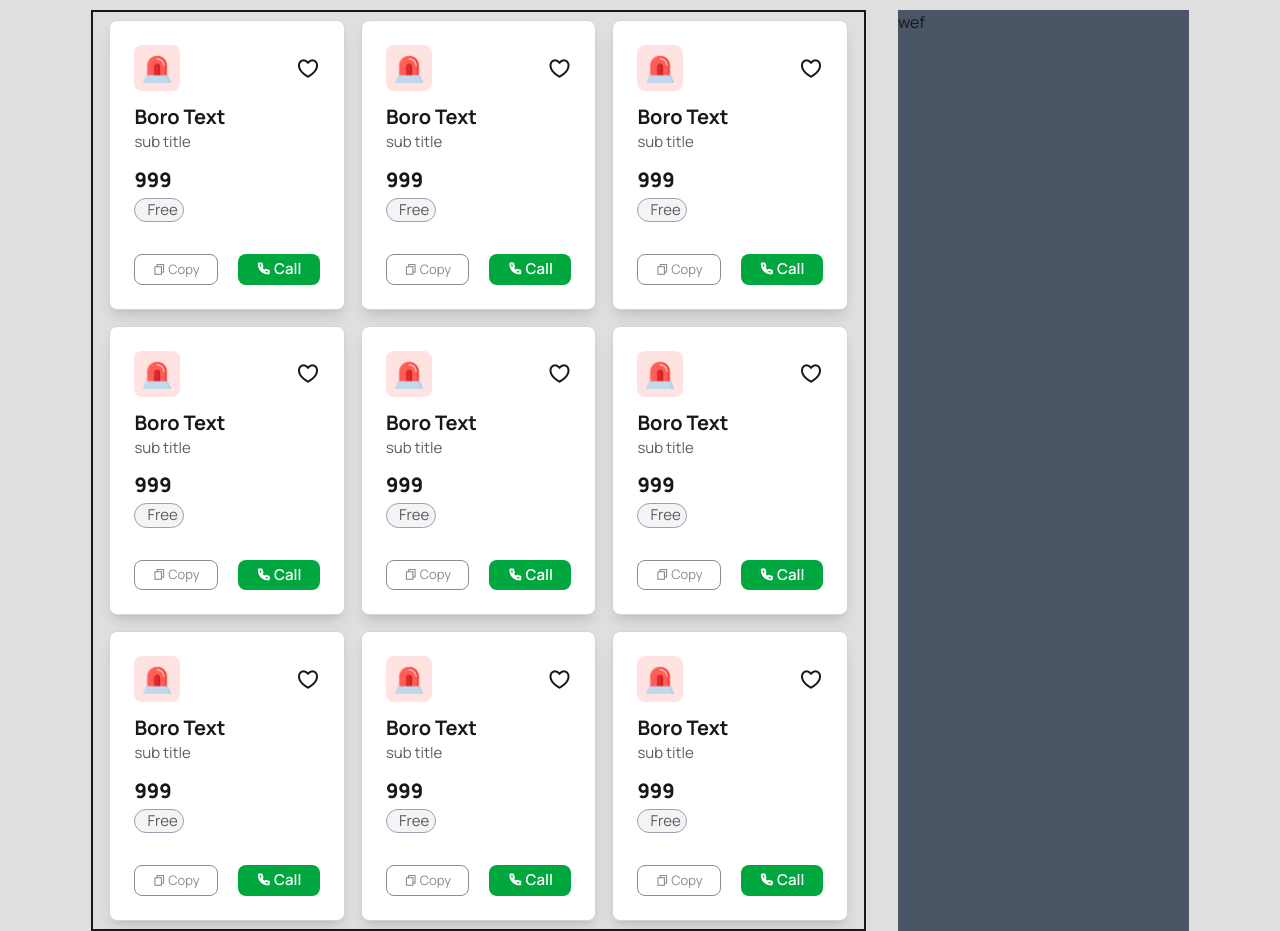
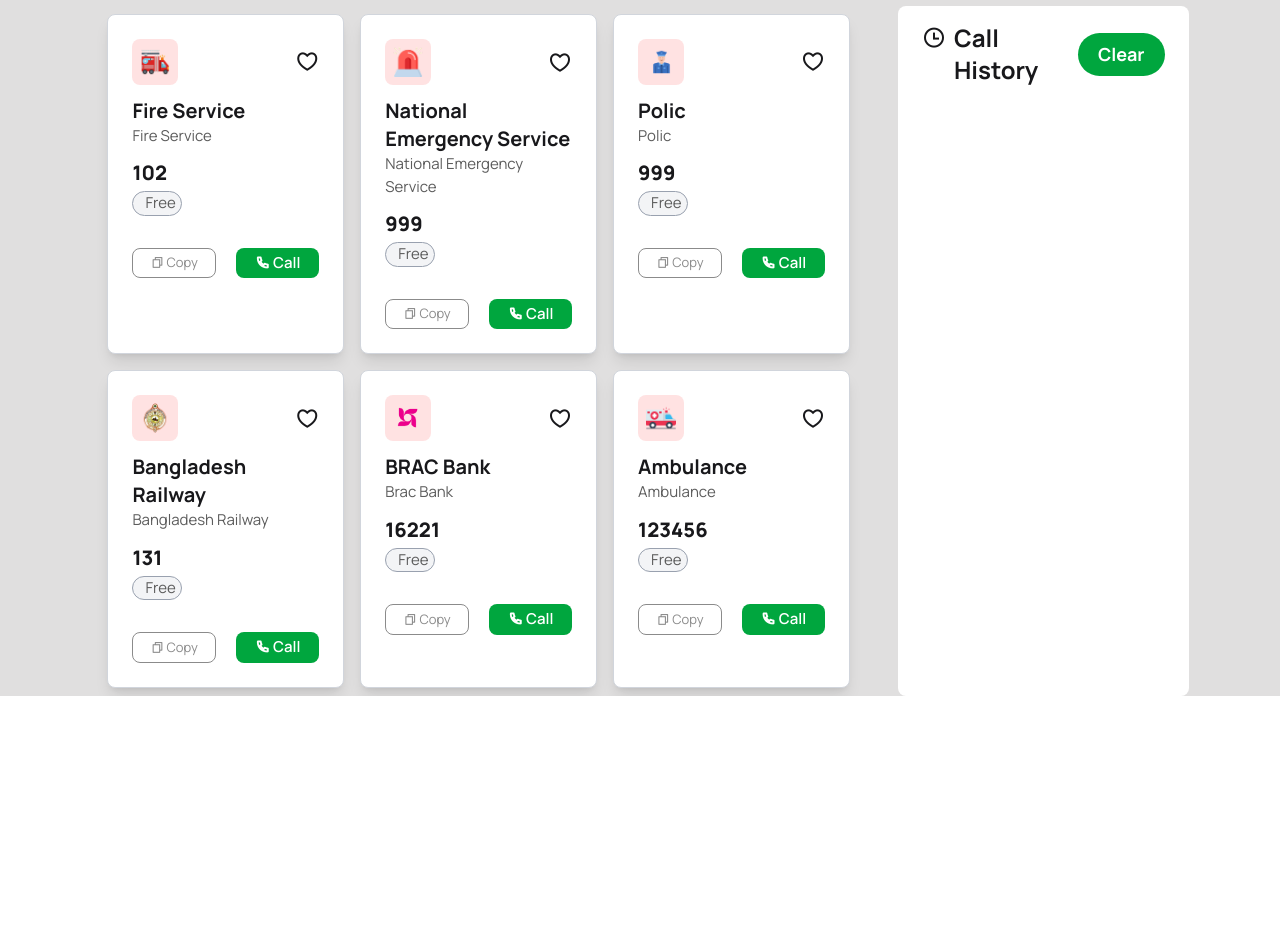
Before and after one commit to aftabfarhanarko/Assignmnet-5, a plain HTML site: page index.html in a window 1280 px wide. Shown: the part 320-1251 px from the top of the page. After the commit the page ends 1016 px from the top, so only its background shows below. Drawn offline with nearby package versions, Linux system fonts and the light colour scheme.

Commit message:
card all text amd imges add and hot line number addes

```diff
--- a/index.html
+++ b/index.html
@@ -22,7 +22,7 @@
 
 <body class="manrope-font">
     <header>
-        <nav class="flex flex-col md:flex-row justify-between px-10 py-4 border-2 items-center">
+        <nav class="flex flex-col md:flex-row justify-between px-10 py-4  items-center">
             <div class="flex gap-4 items-center">
                 <img class="w-[70px]  md:w-[50px]" src="./assets/logo.png" alt="">
                 <h2 class="text-[18px] font-extrabold text-[#006747]">Emergency <br> Service</h2>
@@ -58,21 +58,22 @@
     <!-- main card sections -->
     <section class=" bg-[#e0dfdf] ">
 
-        <div class="w-12/14 mx-auto grid grid-cols-14 gap-8">
-            <div id="card-cointener" class="col-span-10 mt-5 border-2 p-2 px-4 grid grid-cols-1 md:grid-cols-3 gap-4">
+        <div class="w-12/14 mx-auto grid grid-cols-14 gap-8 ">
+            <div id="card-cointener" class="col-span-10 mt-5 p-2 px-4 grid grid-cols-1 md:grid-cols-3 gap-4">
 
+                <!-- Fire Service Card -->
                 <div id="card" class="border-1 border-gray-300 p-6  rounded-lg bg-[#FFFFFF] shadow-lg">
                     <div class="flex items-center justify-between">
                         <div class=" rounded-lg p-2 bg-red-100">
-                            <img class="w-[30px]" src="./assets/emergency.png" alt="">
+                            <img class="w-[30px]" src="./assets/fire-service.png" alt="">
                         </div>
                         <div class="text-2xl">
                             <i class="ri-heart-3-line"></i>
                         </div>
                     </div>
-                    <h1 class="text-xl font-bold mt-3">Boro Text</h1>
-                    <p class=" text-[15px] text-[#5c5c5c]">sub title</p>
-                    <h2 class="text-xl font-extrabold mt-3"> <span id="call-number">999</span> </h2>
+                    <h1 class="text-xl font-bold mt-3">Fire Service</h1>
+                    <p class=" text-[15px] text-[#5c5c5c]">Fire Service</p>
+                    <h2 class="text-xl font-extrabold mt-3"> <span id="call-number">102</span> </h2>
 
                     <p class="border-1 border-gray-400 rounded-full w-[50px] px-3  mt-1 text-[15px] text-[#5c5c5c] bg-gray-100">Free</p>
 
@@ -84,6 +85,8 @@
 
                     </div>
                 </div>
+
+                <!-- National Emergency Service card-->
                 <div id="card" class="border-1 border-gray-300 p-6  rounded-lg bg-[#FFFFFF] shadow-lg">
                     <div class="flex items-center justify-between">
                         <div class=" rounded-lg p-2 bg-red-100">
@@ -93,169 +96,8 @@
                             <i class="ri-heart-3-line"></i>
                         </div>
                     </div>
-                    <h1 class="text-xl font-bold mt-3">Boro Text</h1>
-                    <p class=" text-[15px] text-[#5c5c5c]">sub title</p>
-                    <h2 class="text-xl font-extrabold mt-3"> <span id="call-number">999</span> </h2>
-
-                    <p class="border-1 border-gray-400 rounded-full w-[50px] px-3  mt-1 text-[15px] text-[#5c5c5c] bg-gray-100">Free</p>
-
-                    <div class=" flex gap-5">
-                        <button id=""
-                            class=" text-[13px] p-1 text-[#8b8b8b]  btn-active btn-primary w-full mt-8 rounded-lg border-1 hover:bg-black hover:text-white"><i class="ri-file-copy-line"></i> Copy</button>
-                        <button id=""
-                            class=" text-[15px] p-1 text-white bg-[#00a63e] btn-active btn-primary w-full mt-8 rounded-lg font-semibold"><i class="ri-phone-line"></i> Call</button>
-
-                    </div>
-                </div>
-                <div id="card" class="border-1 border-gray-300 p-6  rounded-lg bg-[#FFFFFF] shadow-lg">
-                    <div class="flex items-center justify-between">
-                        <div class=" rounded-lg p-2 bg-red-100">
-                            <img class="w-[30px]" src="./assets/emergency.png" alt="">
-                        </div>
-                        <div class="text-2xl">
-                            <i class="ri-heart-3-line"></i>
-                        </div>
-                    </div>
-                    <h1 class="text-xl font-bold mt-3">Boro Text</h1>
-                    <p class=" text-[15px] text-[#5c5c5c]">sub title</p>
-                    <h2 class="text-xl font-extrabold mt-3"> <span id="call-number">999</span> </h2>
-
-                    <p class="border-1 border-gray-400 rounded-full w-[50px] px-3  mt-1 text-[15px] text-[#5c5c5c] bg-gray-100">Free</p>
-
-                    <div class=" flex gap-5">
-                        <button id=""
-                            class=" text-[13px] p-1 text-[#8b8b8b]  btn-active btn-primary w-full mt-8 rounded-lg border-1 hover:bg-black hover:text-white"><i class="ri-file-copy-line"></i> Copy</button>
-                        <button id=""
-                            class=" text-[15px] p-1 text-white bg-[#00a63e] btn-active btn-primary w-full mt-8 rounded-lg font-semibold"><i class="ri-phone-line"></i> Call</button>
-
-                    </div>
-                </div>
-                <div id="card" class="border-1 border-gray-300 p-6  rounded-lg bg-[#FFFFFF] shadow-lg">
-                    <div class="flex items-center justify-between">
-                        <div class=" rounded-lg p-2 bg-red-100">
-                            <img class="w-[30px]" src="./assets/emergency.png" alt="">
-                        </div>
-                        <div class="text-2xl">
-                            <i class="ri-heart-3-line"></i>
-                        </div>
-                    </div>
-                    <h1 class="text-xl font-bold mt-3">Boro Text</h1>
-                    <p class=" text-[15px] text-[#5c5c5c]">sub title</p>
-                    <h2 class="text-xl font-extrabold mt-3"> <span id="call-number">999</span> </h2>
-
-                    <p class="border-1 border-gray-400 rounded-full w-[50px] px-3  mt-1 text-[15px] text-[#5c5c5c] bg-gray-100">Free</p>
-
-                    <div class=" flex gap-5">
-                        <button id=""
-                            class=" text-[13px] p-1 text-[#8b8b8b]  btn-active btn-primary w-full mt-8 rounded-lg border-1 hover:bg-black hover:text-white"><i class="ri-file-copy-line"></i> Copy</button>
-                        <button id=""
-                            class=" text-[15px] p-1 text-white bg-[#00a63e] btn-active btn-primary w-full mt-8 rounded-lg font-semibold"><i class="ri-phone-line"></i> Call</button>
-
-                    </div>
-                </div>
-                <div id="card" class="border-1 border-gray-300 p-6  rounded-lg bg-[#FFFFFF] shadow-lg">
-                    <div class="flex items-center justify-between">
-                        <div class=" rounded-lg p-2 bg-red-100">
-                            <img class="w-[30px]" src="./assets/emergency.png" alt="">
-                        </div>
-                        <div class="text-2xl">
-                            <i class="ri-heart-3-line"></i>
-                        </div>
-                    </div>
-                    <h1 class="text-xl font-bold mt-3">Boro Text</h1>
-                    <p class=" text-[15px] text-[#5c5c5c]">sub title</p>
-                    <h2 class="text-xl font-extrabold mt-3"> <span id="call-number">999</span> </h2>
-
-                    <p class="border-1 border-gray-400 rounded-full w-[50px] px-3  mt-1 text-[15px] text-[#5c5c5c] bg-gray-100">Free</p>
-
-                    <div class=" flex gap-5">
-                        <button id=""
-                            class=" text-[13px] p-1 text-[#8b8b8b]  btn-active btn-primary w-full mt-8 rounded-lg border-1 hover:bg-black hover:text-white"><i class="ri-file-copy-line"></i> Copy</button>
-                        <button id=""
-                            class=" text-[15px] p-1 text-white bg-[#00a63e] btn-active btn-primary w-full mt-8 rounded-lg font-semibold"><i class="ri-phone-line"></i> Call</button>
-
-                    </div>
-                </div>
-                <div id="card" class="border-1 border-gray-300 p-6  rounded-lg bg-[#FFFFFF] shadow-lg">
-                    <div class="flex items-center justify-between">
-                        <div class=" rounded-lg p-2 bg-red-100">
-                            <img class="w-[30px]" src="./assets/emergency.png" alt="">
-                        </div>
-                        <div class="text-2xl">
-                            <i class="ri-heart-3-line"></i>
-                        </div>
-                    </div>
-                    <h1 class="text-xl font-bold mt-3">Boro Text</h1>
-                    <p class=" text-[15px] text-[#5c5c5c]">sub title</p>
-                    <h2 class="text-xl font-extrabold mt-3"> <span id="call-number">999</span> </h2>
-
-                    <p class="border-1 border-gray-400 rounded-full w-[50px] px-3  mt-1 text-[15px] text-[#5c5c5c] bg-gray-100">Free</p>
-
-                    <div class=" flex gap-5">
-                        <button id=""
-                            class=" text-[13px] p-1 text-[#8b8b8b]  btn-active btn-primary w-full mt-8 rounded-lg border-1 hover:bg-black hover:text-white"><i class="ri-file-copy-line"></i> Copy</button>
-                        <button id=""
-                            class=" text-[15px] p-1 text-white bg-[#00a63e] btn-active btn-primary w-full mt-8 rounded-lg font-semibold"><i class="ri-phone-line"></i> Call</button>
-
-                    </div>
-                </div>
-                <div id="card" class="border-1 border-gray-300 p-6  rounded-lg bg-[#FFFFFF] shadow-lg">
-                    <div class="flex items-center justify-between">
-                        <div class=" rounded-lg p-2 bg-red-100">
-                            <img class="w-[30px]" src="./assets/emergency.png" alt="">
-                        </div>
-                        <div class="text-2xl">
-                            <i class="ri-heart-3-line"></i>
-                        </div>
-                    </div>
-                    <h1 class="text-xl font-bold mt-3">Boro Text</h1>
-                    <p class=" text-[15px] text-[#5c5c5c]">sub title</p>
-                    <h2 class="text-xl font-extrabold mt-3"> <span id="call-number">999</span> </h2>
-
-                    <p class="border-1 border-gray-400 rounded-full w-[50px] px-3  mt-1 text-[15px] text-[#5c5c5c] bg-gray-100">Free</p>
-
-                    <div class=" flex gap-5">
-                        <button id=""
-                            class=" text-[13px] p-1 text-[#8b8b8b]  btn-active btn-primary w-full mt-8 rounded-lg border-1 hover:bg-black hover:text-white"><i class="ri-file-copy-line"></i> Copy</button>
-                        <button id=""
-                            class=" text-[15px] p-1 text-white bg-[#00a63e] btn-active btn-primary w-full mt-8 rounded-lg font-semibold"><i class="ri-phone-line"></i> Call</button>
-
-                    </div>
-                </div>
-                <div id="card" class="border-1 border-gray-300 p-6  rounded-lg bg-[#FFFFFF] shadow-lg">
-                    <div class="flex items-center justify-between">
-                        <div class=" rounded-lg p-2 bg-red-100">
-                            <img class="w-[30px]" src="./assets/emergency.png" alt="">
-                        </div>
-                        <div class="text-2xl">
-                            <i class="ri-heart-3-line"></i>
-                        </div>
-                    </div>
-                    <h1 class="text-xl font-bold mt-3">Boro Text</h1>
-                    <p class=" text-[15px] text-[#5c5c5c]">sub title</p>
-                    <h2 class="text-xl font-extrabold mt-3"> <span id="call-number">999</span> </h2>
-
-                    <p class="border-1 border-gray-400 rounded-full w-[50px] px-3  mt-1 text-[15px] text-[#5c5c5c] bg-gray-100">Free</p>
-
-                    <div class=" flex gap-5">
-                        <button id=""
-                            class=" text-[13px] p-1 text-[#8b8b8b]  btn-active btn-primary w-full mt-8 rounded-lg border-1 hover:bg-black hover:text-white"><i class="ri-file-copy-line"></i> Copy</button>
-                        <button id=""
-                            class=" text-[15px] p-1 text-white bg-[#00a63e] btn-active btn-primary w-full mt-8 rounded-lg font-semibold"><i class="ri-phone-line"></i> Call</button>
-
-                    </div>
-                </div>
-                <div id="card" class="border-1 border-gray-300 p-6  rounded-lg bg-[#FFFFFF] shadow-lg">
-                    <div class="flex items-center justify-between">
-                        <div class=" rounded-lg p-2 bg-red-100">
-                            <img class="w-[30px]" src="./assets/emergency.png" alt="">
-                        </div>
-                        <div class="text-2xl">
-                            <i class="ri-heart-3-line"></i>
-                        </div>
-                    </div>
-                    <h1 class="text-xl font-bold mt-3">Boro Text</h1>
-                    <p class=" text-[15px] text-[#5c5c5c]">sub title</p>
+                    <h1 class="text-xl font-bold mt-3">National Emergency Service </h1>
+                    <p class=" text-[15px] text-[#5c5c5c]">National Emergency Service </p>
                     <h2 class="text-xl font-extrabold mt-3"> <span id="call-number">999</span> </h2>
 
                     <p class="border-1 border-gray-400 rounded-full w-[50px] px-3  mt-1 text-[15px] text-[#5c5c5c] bg-gray-100">Free</p>
@@ -269,15 +111,121 @@
                     </div>
                 </div>
 
+                <!-- Police Hotline -->
+                <div id="card" class="border-1 border-gray-300 p-6  rounded-lg bg-[#FFFFFF] shadow-lg">
+                    <div class="flex items-center justify-between">
+                        <div class=" rounded-lg p-2 bg-red-100">
+                            <img class="w-[30px]" src="./assets/police.png" alt="">
+                        </div>
+                        <div class="text-2xl">
+                            <i class="ri-heart-3-line"></i>
+                        </div>
+                    </div>
+                    <h1 class="text-xl font-bold mt-3">Polic</h1>
+                    <p class=" text-[15px] text-[#5c5c5c]">Polic</p>
+                    <h2 class="text-xl font-extrabold mt-3"> <span id="call-number">999</span> </h2>
 
+                    <p class="border-1 border-gray-400 rounded-full w-[50px] px-3  mt-1 text-[15px] text-[#5c5c5c] bg-gray-100">Free</p>
 
+                    <div class=" flex gap-5">
+                        <button id=""
+                            class=" text-[13px] p-1 text-[#8b8b8b]  btn-active btn-primary w-full mt-8 rounded-lg border-1 hover:bg-black hover:text-white"><i class="ri-file-copy-line"></i> Copy</button>
+                        <button id=""
+                            class=" text-[15px] p-1 text-white bg-[#00a63e] btn-active btn-primary w-full mt-8 rounded-lg font-semibold"><i class="ri-phone-line"></i> Call</button>
+
+                    </div>
+                </div>
+
+                <!-- Railway -->
+                <div id="card" class="border-1 border-gray-300 p-6  rounded-lg bg-[#FFFFFF] shadow-lg">
+                    <div class="flex items-center justify-between">
+                        <div class=" rounded-lg p-2 bg-red-100">
+                            <img class="w-[30px]" src="./assets/Bangladesh-Railway.png" alt="">
+                        </div>
+                        <div class="text-2xl">
+                            <i class="ri-heart-3-line"></i>
+                        </div>
+                    </div>
+                    <h1 class="text-xl font-bold mt-3">Bangladesh Railway</h1>
+                    <p class=" text-[15px] text-[#5c5c5c]">Bangladesh Railway</p>
+                    <h2 class="text-xl font-extrabold mt-3"> <span id="call-number">131</span> </h2>
+
+                    <p class="border-1 border-gray-400 rounded-full w-[50px] px-3  mt-1 text-[15px] text-[#5c5c5c] bg-gray-100">Free</p>
+
+                    <div class=" flex gap-5">
+                        <button id=""
+                            class=" text-[13px] p-1 text-[#8b8b8b]  btn-active btn-primary w-full mt-8 rounded-lg border-1 hover:bg-black hover:text-white"><i class="ri-file-copy-line"></i> Copy</button>
+                        <button id=""
+                            class=" text-[15px] p-1 text-white bg-[#00a63e] btn-active btn-primary w-full mt-8 rounded-lg font-semibold"><i class="ri-phone-line"></i> Call</button>
+
+                    </div>
+                </div>
+
+                <!-- Barck Bank -->
+                <div id="card" class="border-1 border-gray-300 p-6  rounded-lg bg-[#FFFFFF] shadow-lg">
+                    <div class="flex items-center justify-between">
+                        <div class=" rounded-lg p-2 bg-red-100">
+                            <img class="w-[30px]" src="./assets/brac.png" alt="">
+                        </div>
+                        <div class="text-2xl">
+                            <i class="ri-heart-3-line"></i>
+                        </div>
+                    </div>
+                    <h1 class="text-xl font-bold mt-3">BRAC Bank</h1>
+                    <p class=" text-[15px] text-[#5c5c5c]">Brac Bank</p>
+                    <h2 class="text-xl font-extrabold mt-3"> <span id="call-number">16221</span> </h2>
+
+                    <p class="border-1 border-gray-400 rounded-full w-[50px] px-3  mt-1 text-[15px] text-[#5c5c5c] bg-gray-100">Free</p>
+
+                    <div class=" flex gap-5">
+                        <button id=""
+                            class=" text-[13px] p-1 text-[#8b8b8b]  btn-active btn-primary w-full mt-8 rounded-lg border-1 hover:bg-black hover:text-white"><i class="ri-file-copy-line"></i> Copy</button>
+                        <button id=""
+                            class=" text-[15px] p-1 text-white bg-[#00a63e] btn-active btn-primary w-full mt-8 rounded-lg font-semibold"><i class="ri-phone-line"></i> Call</button>
+
+                    </div>
+                </div>
+
+                <!-- amdulance card -->
+                <div id="card" class="border-1 border-gray-300 p-6  rounded-lg bg-[#FFFFFF] shadow-lg">
+                    <div class="flex items-center justify-between">
+                        <div class=" rounded-lg p-2 bg-red-100">
+                            <img class="w-[30px]" src="./assets/ambulance.png" alt="">
+                        </div>
+                        <div class="text-2xl">
+                            <i class="ri-heart-3-line"></i>
+                        </div>
+                    </div>
+                    <h1 class="text-xl font-bold mt-3">Ambulance</h1>
+                    <p class=" text-[15px] text-[#5c5c5c]">Ambulance</p>
+                    <h2 class="text-xl font-extrabold mt-3"> <span id="call-number">123456</span> </h2>
+
+                    <p class="border-1 border-gray-400 rounded-full w-[50px] px-3  mt-1 text-[15px] text-[#5c5c5c] bg-gray-100">Free</p>
+
+                    <div class=" flex gap-5">
+                        <button id=""
+                            class=" text-[13px] p-1 text-[#8b8b8b]  btn-active btn-primary w-full mt-8 rounded-lg border-1 hover:bg-black hover:text-white"><i class="ri-file-copy-line"></i> Copy</button>
+                        <button id=""
+                            class=" text-[15px] p-1 text-white bg-[#00a63e] btn-active btn-primary w-full mt-8 rounded-lg font-semibold"><i class="ri-phone-line"></i> Call</button>
+
+                    </div>
+                </div>
 
             </div>
 
 
-            <!-- #5c5c5c -->
 
-            <div class="bg-gray-600 col-span-4 mt-5">wef</div>
+            <aside class="bg-[#FFFFFF] col-span-4 mt-5 rounded-lg p-4 px-6">
+               <div class=" flex justify-between items-center">
+                 <div class="flex gap-2 text-2xl">
+                    <i class="ri-time-line"></i>
+                    <h2 class="font-bold">Call History</h2>
+                </div>
+                  <div class="flex  bg-[#00a63e] rounded-full px-5 py-2 ">
+                    <h2 class="font-bold text-white  text-[18px]">Clear</h2>
+                </div>
+               </div>
+            </aside>
         </div>
     </section>
 
--- a/script/index.js
+++ b/script/index.js
@@ -1 +1,3 @@
-console.log('ighfuij')
+// Heart click Event
+
+document.getElementsByClassName('').a
```
